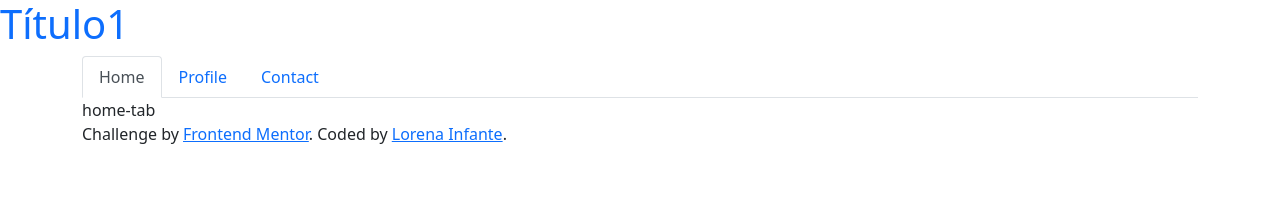
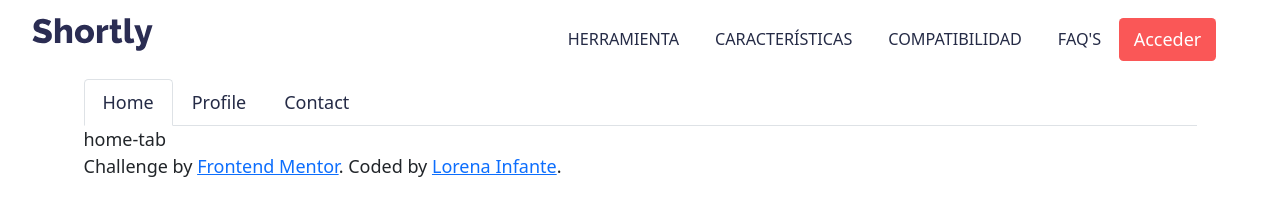
Before and after one commit to lorena-infante/URL_SHORTENER_INFANTE_LORENA, a plain HTML site: page public/index.html in a window 1280 px wide. Drawn offline with nearby package versions, Linux system fonts and the light colour scheme.

Commit message:
header desktop

```diff
--- a/public/index.html
+++ b/public/index.html
@@ -13,21 +13,38 @@
   <script src="https://cdn.jsdelivr.net/npm/bootstrap@5.0.2/dist/js/bootstrap.min.js"
     integrity="sha384-cVKIPhGWiC2Al4u+LWgxfKTRIcfu0JTxR+EQDz/bgldoEyl4H0zUF0QKbrJ0EcQF"
     crossorigin="anonymous"></script>
-
-
-
   <!--Google Fonts-->
   <link rel="preconnect" href="https://fonts.googleapis.com">
   <link rel="preconnect" href="https://fonts.gstatic.com" crossorigin>
   <link href="https://fonts.googleapis.com/css2?family=Rubik:wght@400;500&display=swap" rel="stylesheet">
-  <style src="/styles/style.css"></style>
+  <!-- Style -->
+  <link rel="stylesheet" href="/styles/style.css">
   <link rel="icon" sizes="16x16" href="./favicon.svg">
   <title>URL Shortener - Infante Lorena</title>
 </head>
 
 <body>
-  <header>
-    <h1 class="text-primary">Título1</h1>
+  <header class="header p-3">
+    <div class="container-fluid">
+      <div class="row flex-row">
+        <div class="col-3 col-xl-5">
+          <picture>
+            <img src="/src/assets/images/logo.svg" alt="Logo Shortly">
+          </picture>
+        </div>
+        <div class="col d-none d-lg-flex">
+          <nav class="nav header__nav">
+            <a class="nav-link active" aria-current="page" href="">Herramienta</a>
+            <a class="nav-link" href="">Características</a>
+            <a class="nav-link" href="">Compatibilidad</a>
+            <a class="nav-link" href="">FAQ's</a>
+            <button class="btn main-btn">Acceder</button>
+          </nav>
+        </div>
+
+      </div>
+
+    </div>
   </header>
 
   <div class="container">
@@ -36,15 +53,21 @@
         <!--navs and tabs-->
         <nav>
           <div class="nav nav-tabs" id="nav-tab" role="tablist">
-            <button class="nav-link active" id="nav-home-tab" data-bs-toggle="tab" data-bs-target="#nav-home" type="button" role="tab" aria-controls="nav-home" aria-selected="true">Home</button>
-            <button class="nav-link" id="nav-profile-tab" data-bs-toggle="tab" data-bs-target="#nav-profile" type="button" role="tab" aria-controls="nav-profile" aria-selected="false">Profile</button>
-            <button class="nav-link" id="nav-contact-tab" data-bs-toggle="tab" data-bs-target="#nav-contact" type="button" role="tab" aria-controls="nav-contact" aria-selected="false">Contact</button>
+            <button class="nav-link active" id="nav-home-tab" data-bs-toggle="tab" data-bs-target="#nav-home"
+              type="button" role="tab" aria-controls="nav-home" aria-selected="true">Home</button>
+            <button class="nav-link" id="nav-profile-tab" data-bs-toggle="tab" data-bs-target="#nav-profile"
+              type="button" role="tab" aria-controls="nav-profile" aria-selected="false">Profile</button>
+            <button class="nav-link" id="nav-contact-tab" data-bs-toggle="tab" data-bs-target="#nav-contact"
+              type="button" role="tab" aria-controls="nav-contact" aria-selected="false">Contact</button>
           </div>
         </nav>
         <div class="tab-content" id="nav-tabContent">
-          <div class="tab-pane fade show active" id="nav-home" role="tabpanel" aria-labelledby="nav-home-tab">home-tab</div>
-          <div class="tab-pane fade" id="nav-profile" role="tabpanel" aria-labelledby="nav-profile-tab">profile-tab</div>
-          <div class="tab-pane fade" id="nav-contact" role="tabpanel" aria-labelledby="nav-contact-tab">contact-tab</div>
+          <div class="tab-pane fade show active" id="nav-home" role="tabpanel" aria-labelledby="nav-home-tab">home-tab
+          </div>
+          <div class="tab-pane fade" id="nav-profile" role="tabpanel" aria-labelledby="nav-profile-tab">profile-tab
+          </div>
+          <div class="tab-pane fade" id="nav-contact" role="tabpanel" aria-labelledby="nav-contact-tab">contact-tab
+          </div>
         </div>
 
 
--- a/styles/style.css
+++ b/styles/style.css
@@ -20,3 +20,27 @@
     --grayish-blue: hsl(229, 8%, 60%);
     --very-dark-blue: hsl(229, 31%, 21%);
 }
+
+.nav-link {
+    color: var(--very-dark-blue)!important;
+}
+.nav-link:focus, .nav-link:hover {
+    color: var(--red)!important;
+}
+
+.header__nav {
+    text-transform: uppercase;
+    font-weight: 400;
+    font-size: 0.9rem;
+}
+
+.main-btn {
+    background-color: var(--soft-red);
+    color: white;
+}
+
+.main-btn:hover {
+    background-color: white;
+    color: var(--soft-red);
+    border: 1px solid var(--soft-red);
+}
```
